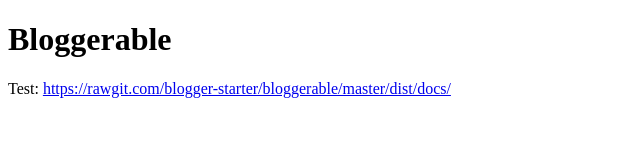
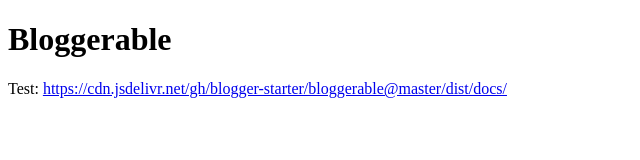
Before and after one commit to jsdelivrbot/blogger-starter.github.io, a plain HTML site: page bloggerable/index.html in a window 1280 px wide. Shown: the whole page, without its empty margins (0-640 px from the left). Drawn offline with Linux system fonts and the light colour scheme.

Commit message:
Replace RawGit with jsDelivr

```diff
--- a/bloggerable/index.html
+++ b/bloggerable/index.html
@@ -7,6 +7,6 @@
   </head>
   <body>
     <h1>Bloggerable</h1>
-    <p>Test: <a href="https://rawgit.com/blogger-starter/bloggerable/master/dist/docs/">https://rawgit.com/blogger-starter/bloggerable/master/dist/docs/</a></p>
+    <p>Test: <a href="https://cdn.jsdelivr.net/gh/blogger-starter/bloggerable@master/dist/docs/">https://cdn.jsdelivr.net/gh/blogger-starter/bloggerable@master/dist/docs/</a></p>
   </body>
 </html>
```
